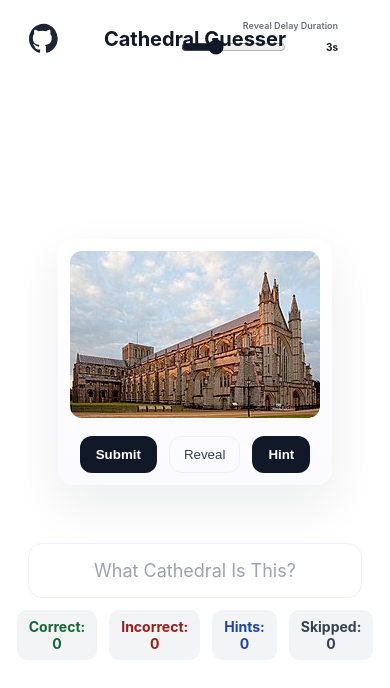
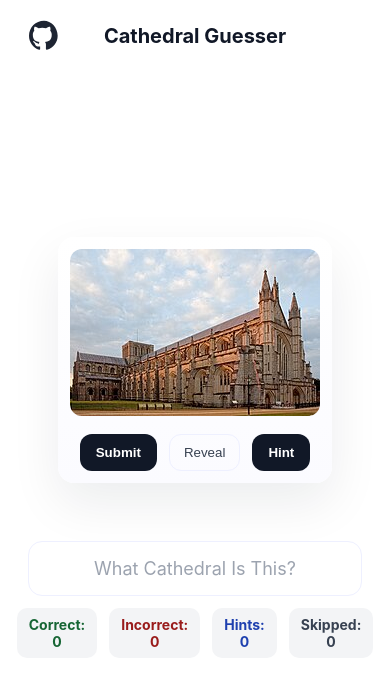
Before and after one commit to GeorgeCStephens/cathedral-guesser, a Next.js app: page / in a window 390 px wide. Shown: the top 688 px of the page. Built offline with nearby package versions, Linux system fonts and the light colour scheme.

Commit message:
Removed slider on viewports smaller than 640

```diff
--- a/app/globals.css
+++ b/app/globals.css
@@ -46,6 +46,12 @@ h1 {
 .reveal-range { width:105px; accent-color:#111827; }
 .reveal-value { font-size:10px; color:#111827; font-weight:700; min-width:42px; text-align:right; }
 
+@media (max-width: 640px) {
+  .reveal-slider {
+    display: none;
+  }
+}
+
 /* Main container */
 .site-main { flex:1; display:flex; align-items:center; justify-content:center; padding:68px 28px; }
 .container { width:100%; max-width:980px; padding: 0 12px; text-align:center; }
```
